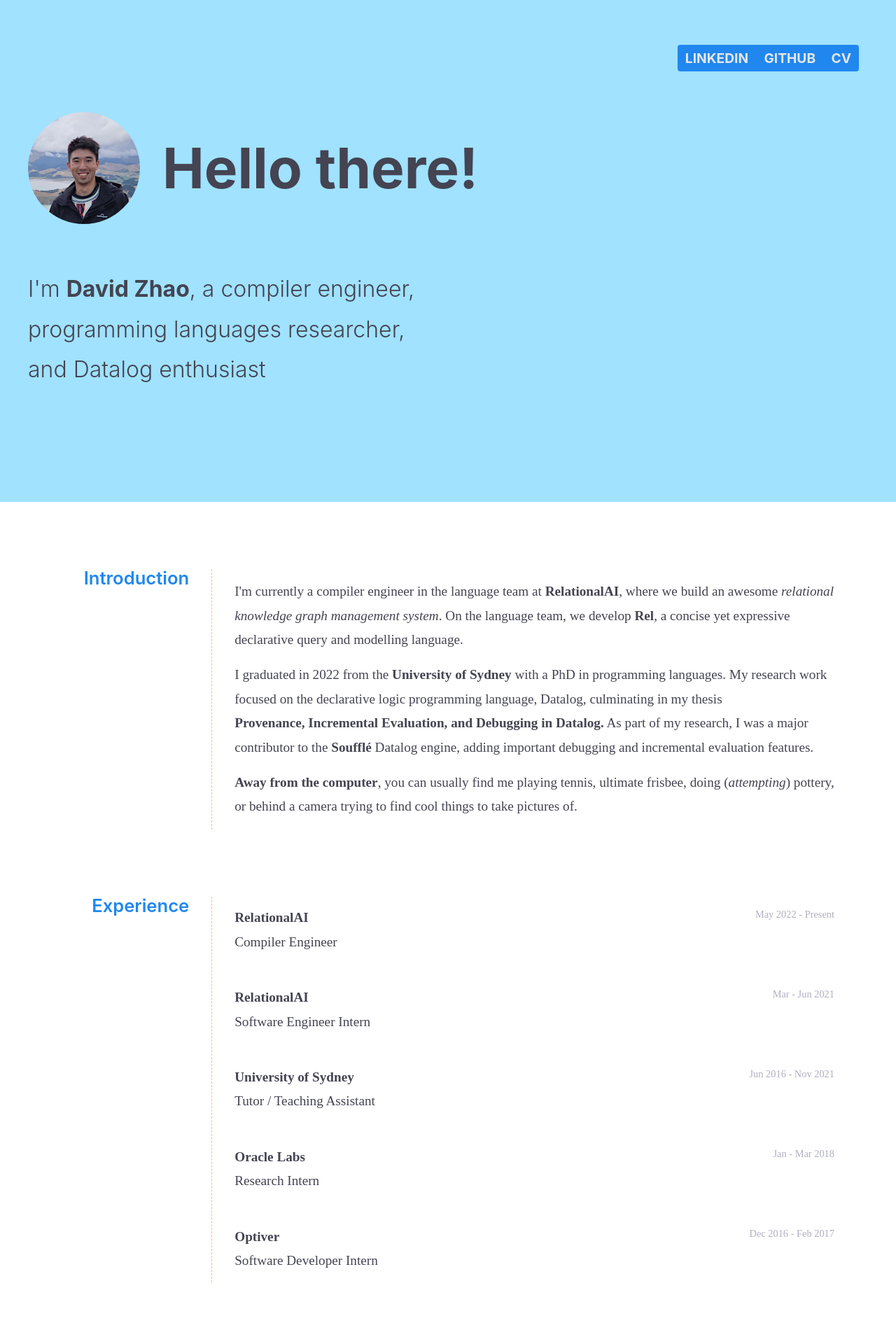
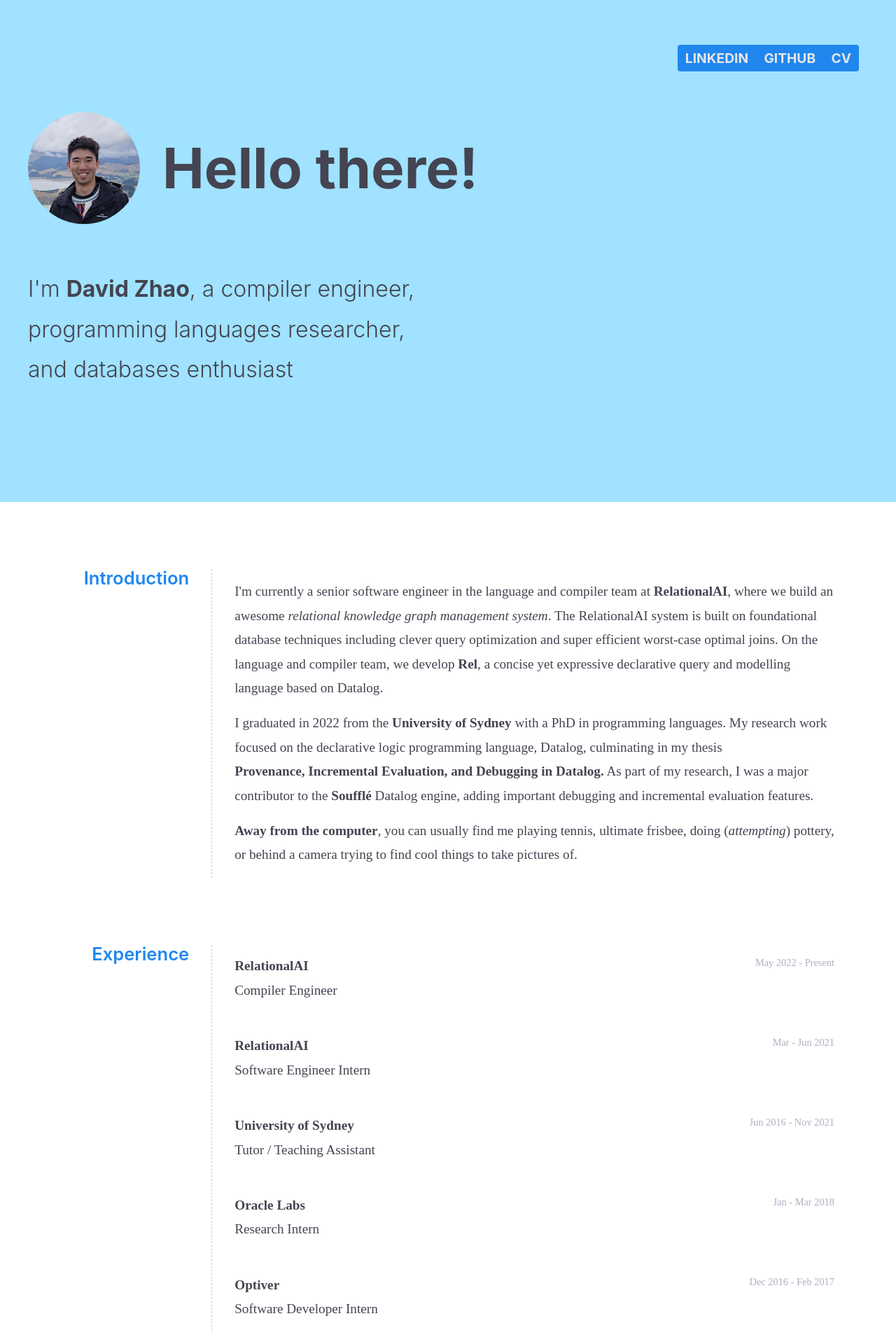
Before and after one commit to davidwzhao/davidwzhao.github.io, a Jekyll site: the page built from index.html, in a window 1280 px wide. Shown: the top 1920 px of the page at 70% size. Built offline with Jekyll 4.4.1, drawn with Linux system fonts in a browser that asks for light colours; some web fonts are replaced; some of the changed text lies outside the part shown.

Commit message:
A few updates and add underline to my name in publications

```diff
--- a/_includes/header.html
+++ b/_includes/header.html
@@ -15,7 +15,7 @@
 
         <h2 class="intro_paragraph">
             I'm <span class="name">David Zhao</span>, a compiler engineer, programming
-            languages researcher, and Datalog enthusiast
+            languages researcher, and databases enthusiast
         </h2>
     </span>
 </div>
--- a/_includes/intro.html
+++ b/_includes/intro.html
@@ -3,13 +3,15 @@
 
     <span class="section_content">
         <p>
-        I'm currently a compiler engineer in the language team at
+        I'm currently a senior software engineer in the language and compiler team at
         <a class="underline_link" href="https://relational.ai" target="_blank">RelationalAI</a>,
         where we build an awesome
-        <span class="emph">relational knowledge graph management system</span>. On the
-        language team, we develop
-        <a class="underline_link" href="https://docs.relational.ai" target="_blank">Rel</a>,
-        a concise yet expressive declarative query and modelling language.
+        <span class="emph">relational knowledge graph management system</span>. The
+        RelationalAI system is built on foundational database techniques including clever
+        query optimization and super efficient worst-case optimal joins. On the language and
+        compiler team, we develop
+        <a class="underline_link" href="https://rel.relational.ai" target="_blank">Rel</a>,
+        a concise yet expressive declarative query and modelling language based on Datalog.
         </p>
 
         <p>
--- a/_includes/publications.html
+++ b/_includes/publications.html
@@ -21,7 +21,7 @@
                         </a>
                     {% endif %}
                 </span>
-                <span class="publication_authors">{{ pub.authors }}</span>
+                <span class="publication_authors">{{ pub.authors | replace: "David Zhao", '<span class="ul">David Zhao</span>' }}</span>
                 <span class="publication_journal">{{ pub.journal }}</span>
             </div>
 
--- a/_sass/coolscss/_base.scss
+++ b/_sass/coolscss/_base.scss
@@ -31,7 +31,7 @@
     max-width: 1200px;
 
     display: flex;
-    flex-wrap: wrap;
+    // flex-wrap: wrap;
     // align-items: stretch;
 
     @media (max-width: $medium-width) {
@@ -93,6 +93,10 @@
     font-style: italic;
 }
 
+.ul {
+    text-decoration: underline;
+}
+
 strong {
     font-style: bold;
     font-weight: 700;
```
